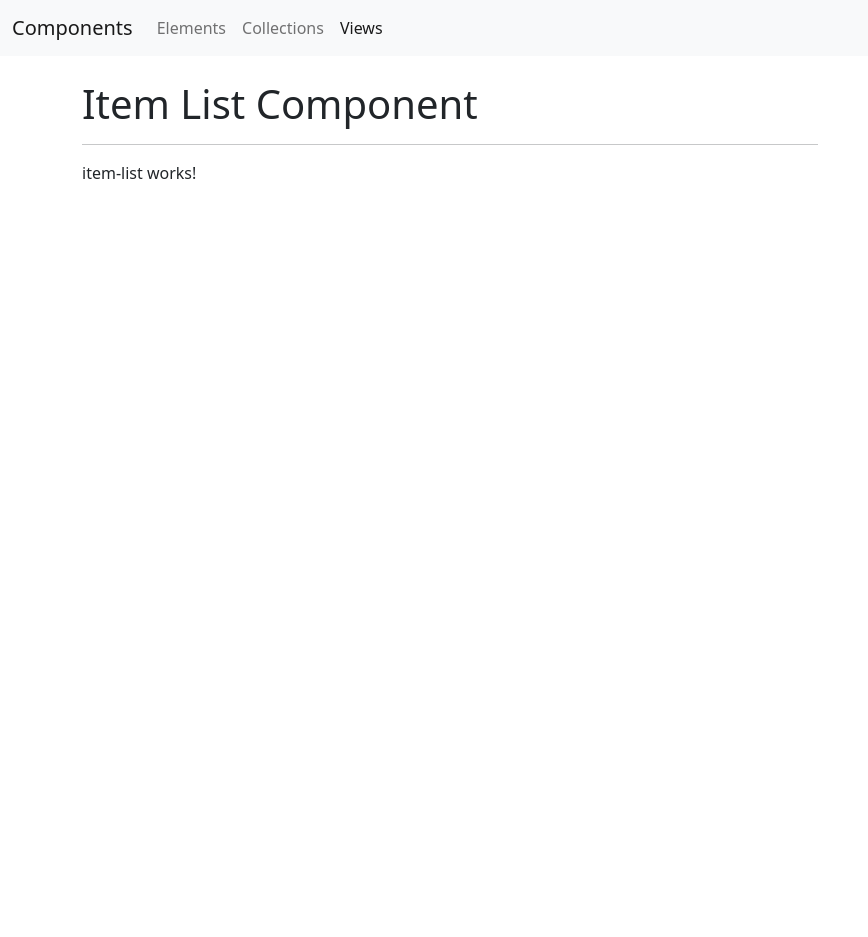
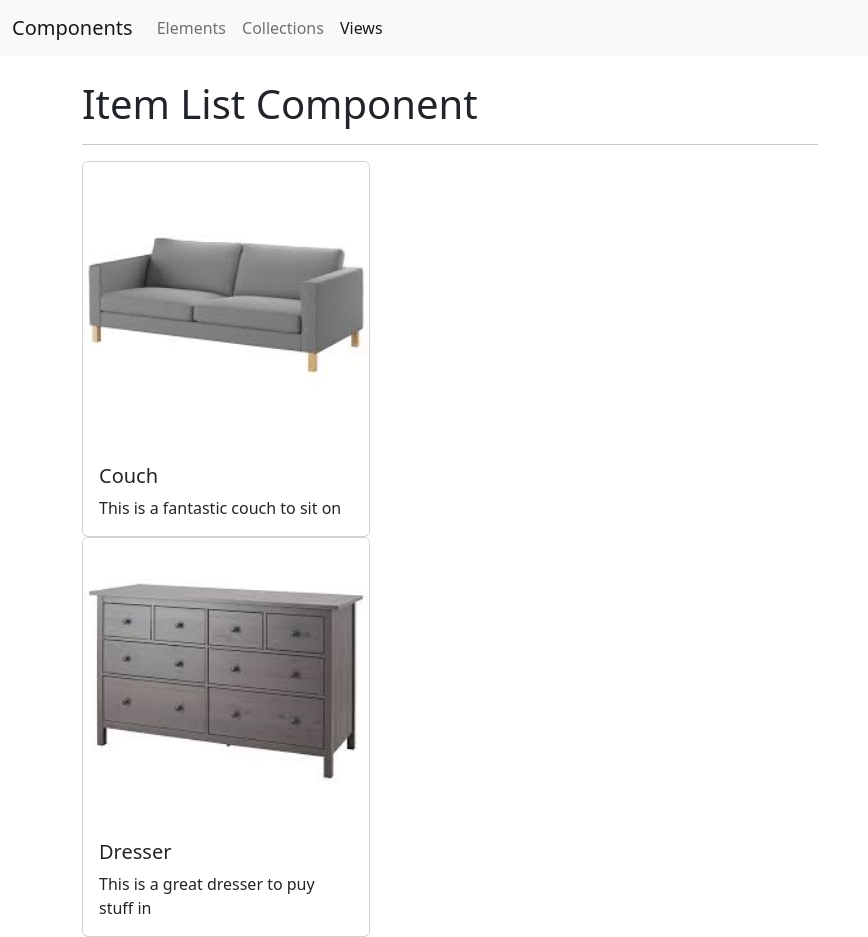
Before and after one commit to snpatel96/ng-components, an Angular app: page /views in a window 1280 px wide. Shown: the whole page, without its empty margins (0-868 px from the left). Before the commit the page ends 800 px from the top, so only its background shows below. Built offline with nearby package versions, Linux system fonts and the light colour scheme.

Commit message:
#11 item list component

```diff
--- a/src/app/views/item-list/item-list.component.html
+++ b/src/app/views/item-list/item-list.component.html
@@ -1 +1,9 @@
-<p>item-list works!</p>
+<div class="card" style="width: 18rem" *ngFor="let item of items">
+  <img [src]="item.image" class="card-img-top" [alt]="item.title" />
+  <div class="card-body">
+    <h5 class="card-title">{{ item.title }}</h5>
+    <p class="card-text">
+      {{ item.description }}
+    </p>
+  </div>
+</div>
--- a/src/app/views/item-list/item-list.component.ts
+++ b/src/app/views/item-list/item-list.component.ts
@@ -1,10 +1,10 @@
-import { Component } from '@angular/core';
+import { Component, Input } from '@angular/core';
 
 @Component({
   selector: 'app-item-list',
   templateUrl: './item-list.component.html',
-  styleUrls: ['./item-list.component.css']
+  styleUrls: ['./item-list.component.css'],
 })
 export class ItemListComponent {
-
+  @Input() items!: any;
 }
--- a/src/app/views/views-home/views-home.component.html
+++ b/src/app/views/views-home/views-home.component.html
@@ -2,7 +2,7 @@
   <div class="row">
     <div class="col-8">
       <app-divider>Item List Component</app-divider>
-      <app-item-list></app-item-list>
+      <app-item-list [items]="items"></app-item-list>
     </div>
   </div>
 </div>
--- a/src/app/views/views-home/views-home.component.ts
+++ b/src/app/views/views-home/views-home.component.ts
@@ -8,12 +8,12 @@ import { Component } from '@angular/core';
 export class ViewsHomeComponent {
   items = [
     {
-      image: '/assests.images/couch.jpeg',
+      image: 'assets/couch.jpeg',
       title: 'Couch',
       description: 'This is a fantastic couch to sit on',
     },
     {
-      image: '/assests.images/dresser.jpeg',
+      image: 'assets/dresser.jpeg',
       title: 'Dresser',
       description: 'This is a great dresser to puy stuff in',
     },
```
